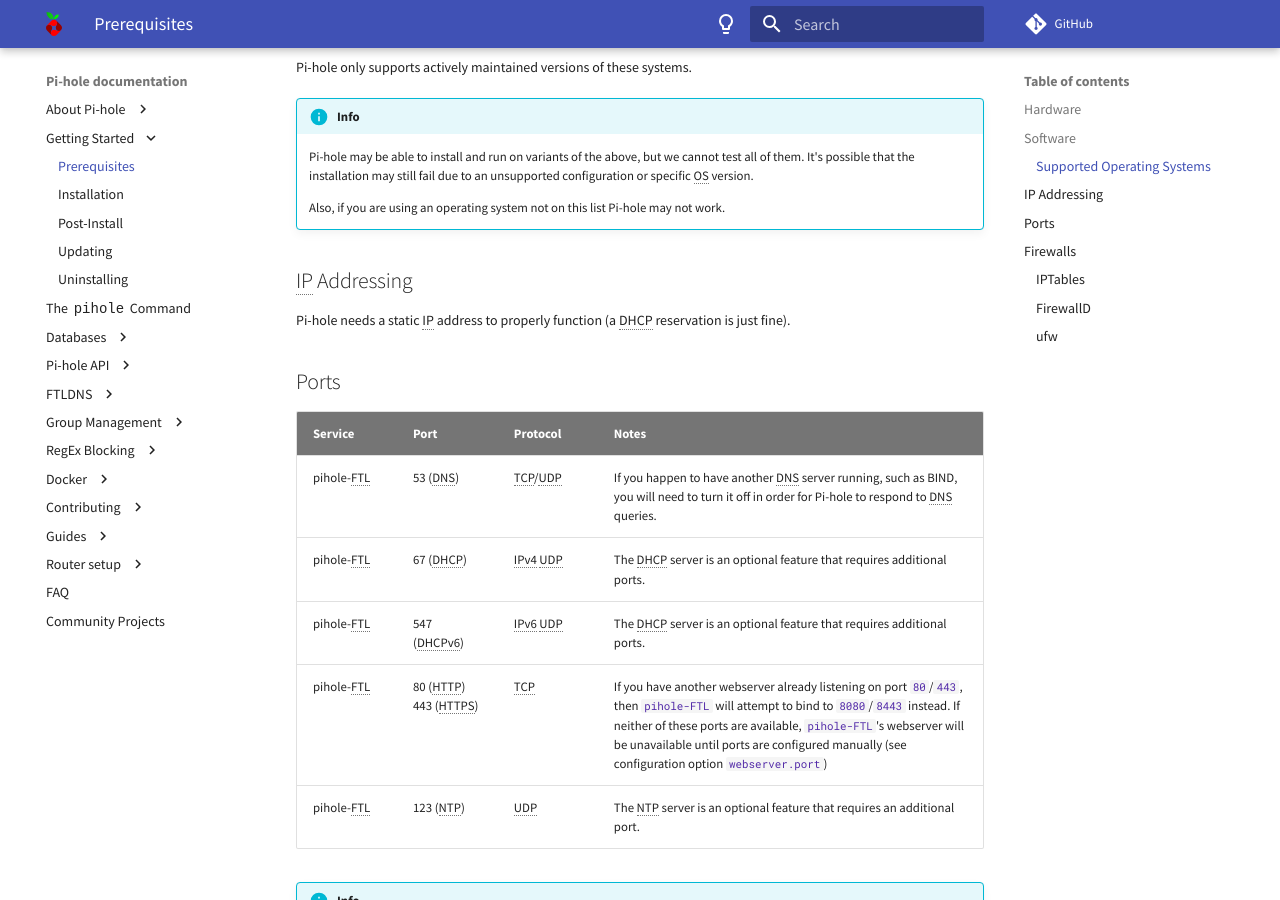
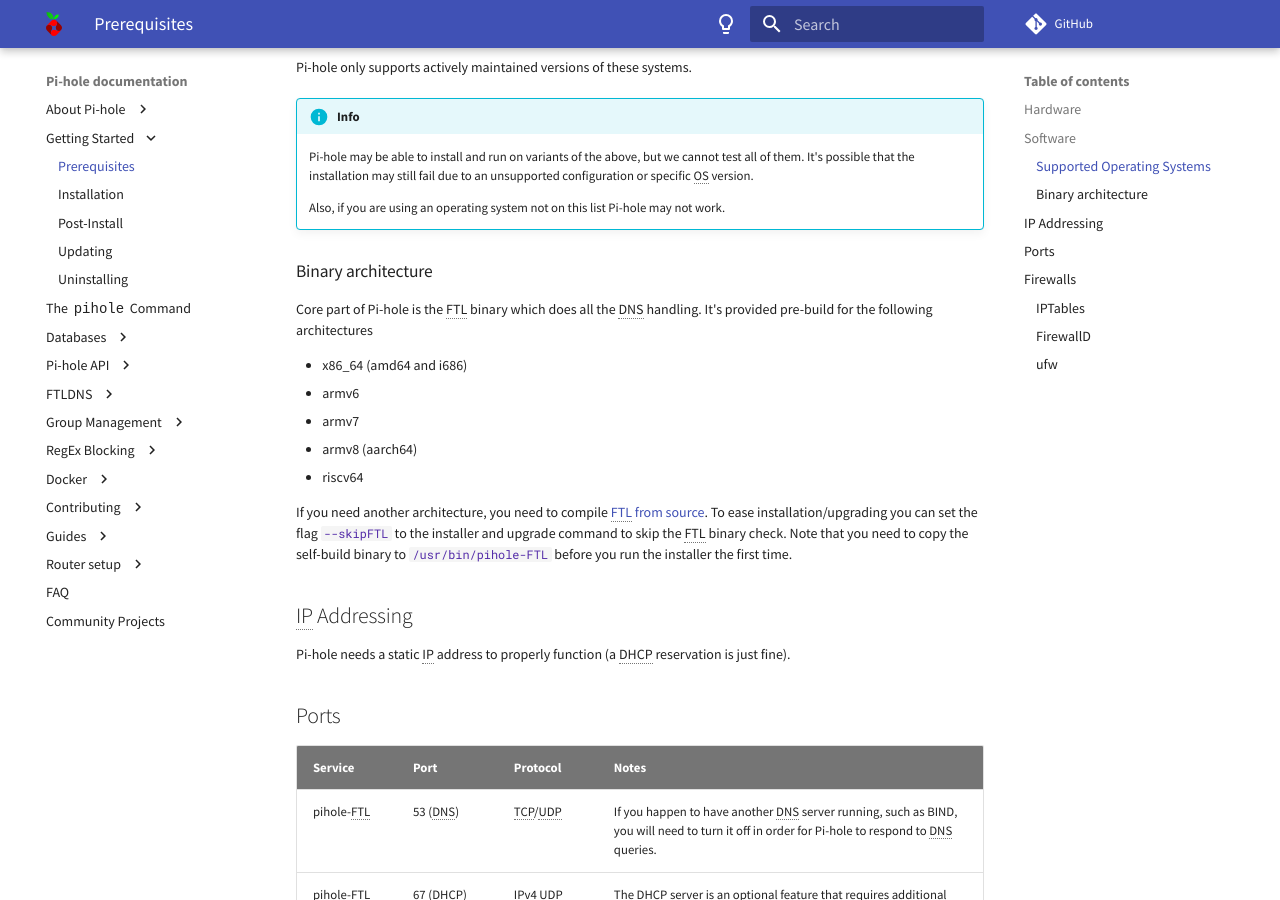
Before and after one commit to pi-hole/docs, an MkDocs documentation site: the page built from docs/main/prerequisites.md, in a window 1280 px wide and 900 px high, scrolled down 811 px. Built offline with MkDocs 1.6.1 and Material for MkDocs 9.7.7, drawn with Linux system fonts in a browser that asks for light colours; comment, search, counter and statistics services are not loaded.

Commit message:
Add architecture binary information to the prerequisites
Signed-off-by: yubiuser <github@yubiuser.dev>

```diff
--- a/docs/main/prerequisites.md
+++ b/docs/main/prerequisites.md
@@ -43,6 +43,19 @@
     Also, if you are using an operating system not on this list Pi-hole may not work.
 
 <!-- markdownlint-enable code-block-style -->
+
+### Binary architecture
+
+Core part of Pi-hole is the FTL binary which does all the DNS handling. It's provided pre-build for the following architectures
+
+- x86_64 (amd64 and i686)
+- armv6
+- armv7
+- armv8 (aarch64)
+- riscv64
+
+If you need another architecture, you need to compile [FTL from source](../ftldns/compile.md). To ease installation/upgrading you can set the
+flag `--skipFTL` to the installer and upgrade command to skip the FTL binary check. Note that you need to copy the self-build binary to `/usr/bin/pihole-FTL` before you run the installer the first time.
 
 ## IP Addressing
 
```
